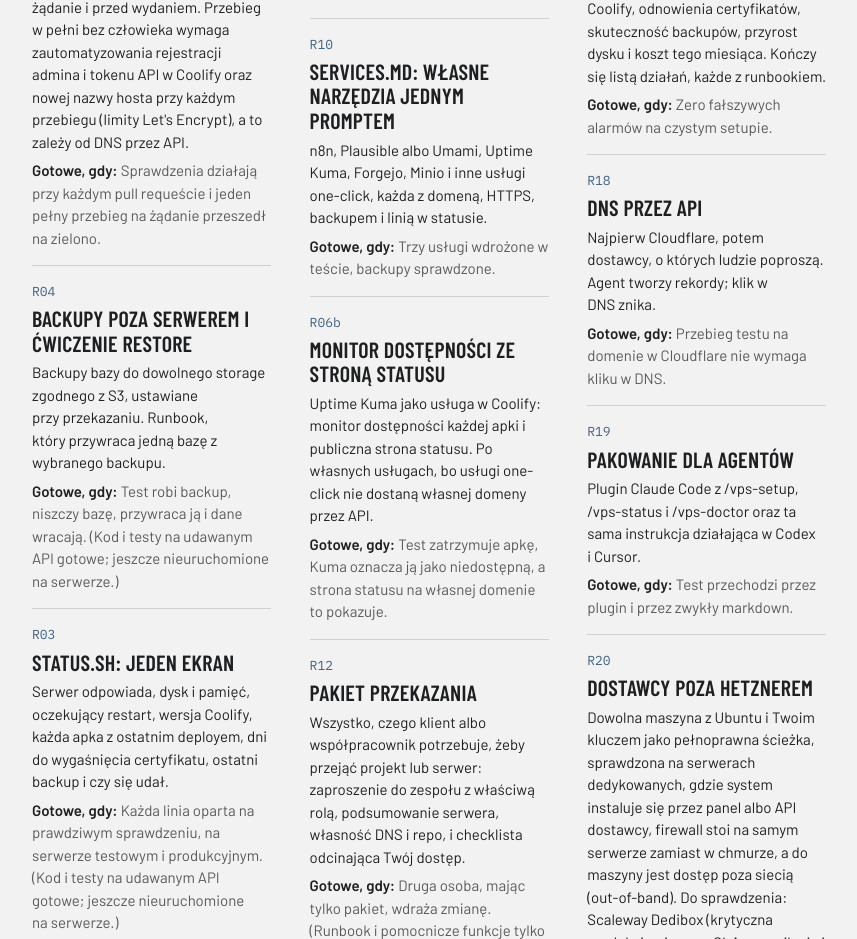
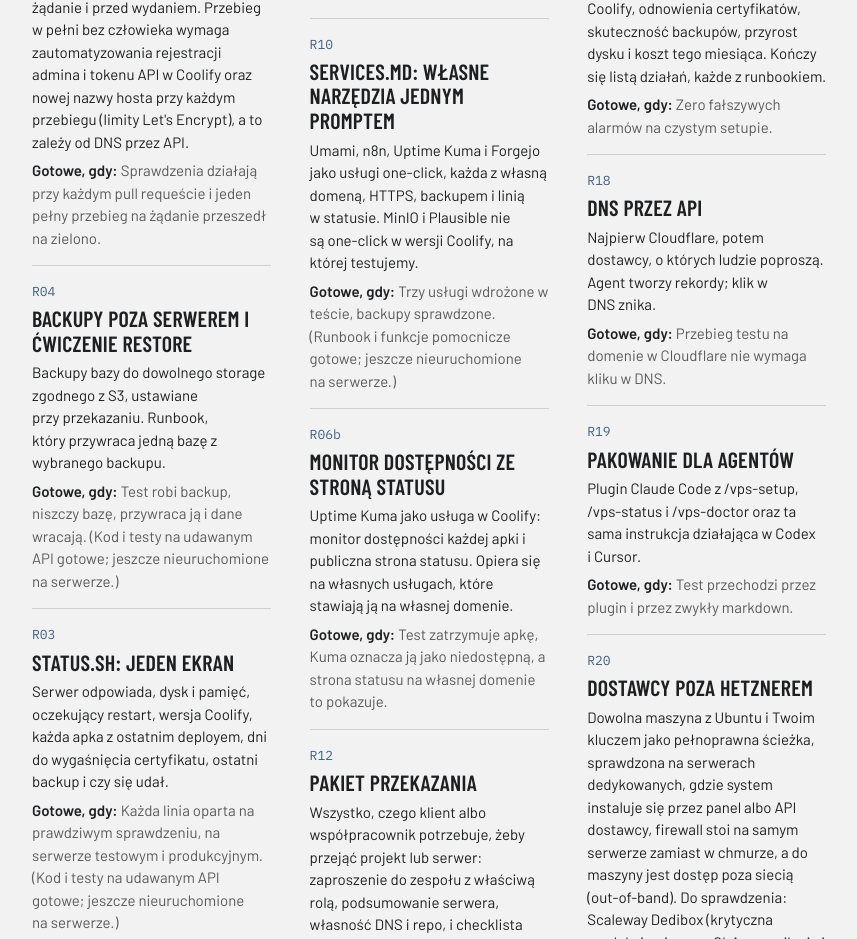
Before and after one commit to bartek-filipiuk/vps-setup-one-shot, a Next.js app in the folder starter/: page /pl/roadmap in a window 1280 px wide. Shown: the part 1538-2477 px from the top of the page, without its empty margins (72-929 px from the left). Built offline with nearby package versions, Linux system fonts and the light colour scheme; no server answers.

Commit message:
Roadmap and SERVER.md: R10 runbook and helpers done, R06b no longer blocked on the domain
R10 names the four supported services and says it has not run on a server. R06b builds on R10 instead of depending on it for the domain. SERVER.md points to SERVICES.md under Everyday.

```diff
--- a/starter/app/roadmap.ts
+++ b/starter/app/roadmap.ts
@@ -17,8 +17,8 @@ const en: { lanes: Record<LaneKey, Item[]>; shipped: Shipped[] } = {
     next: [
       { id: "R07", name: "Safe deploys", value: "Database dump before every deploy, the rollback point printed, a runbook that reverts to the previous image and restores the dump if needed.", done: "A broken commit is deployed, rolled back, and the app is healthy with its data. (Code and fake-API tests done; not run on a server yet.)" },
       { id: "R05", name: "DOCTOR.md: my app is down", value: "From a symptom (site down, deploy failed, 502, certificate error, server unreachable) to a fix, or to an honest \"this needs a human because\".", done: "Five symptoms broken on purpose in the harness; the runbook reaches the right fix for each. (Runbook done; fixtures not run on a server yet.)" },
-      { id: "R10", name: "SERVICES.md: self-host the tools", value: "n8n, Plausible or Umami, Uptime Kuma, Forgejo, Minio and the other one-click services, each with a domain, HTTPS, backups and a line in status.", done: "Three services deploy in the harness with backups verified." },
-      { id: "R06b", name: "Uptime checks with a status page", value: "Uptime Kuma as a Coolify service: an uptime check per app and a public status page. Comes after self-hosted services, because one-click services cannot get a custom domain through the API.", done: "The harness stops the app, Kuma marks it down, and the status page on its own domain shows it." },
+      { id: "R10", name: "SERVICES.md: self-host the tools", value: "Umami, n8n, Uptime Kuma and Forgejo as one-click services, each with its own domain, HTTPS, backups and a line in status. MinIO and Plausible are not one-click on the Coolify version we test with.", done: "Three services deploy in the harness with backups verified. (Runbook and helpers done; not run on a server yet.)" },
+      { id: "R06b", name: "Uptime checks with a status page", value: "Uptime Kuma as a Coolify service: an uptime check per app and a public status page. Builds on self-hosted services, which create it on its own domain.", done: "The harness stops the app, Kuma marks it down, and the status page on its own domain shows it." },
       { id: "R12", name: "Handover pack", value: "Everything a client or colleague needs to take over a project or a server: a team invite with the right role, the server summary, DNS and repo ownership, and the checklist that removes your own access.", done: "A second user, with only the pack, deploys a change. (Runbook and read-only helpers done; not run on a server yet.)" },
     ],
     later: [
@@ -58,8 +58,8 @@ const pl: typeof en = {
     next: [
       { id: "R07", name: "Bezpieczne deploye", value: "Dump bazy przed każdym deployem, wypisany punkt powrotu, runbook, który wraca do poprzedniego obrazu i w razie potrzeby przywraca dump.", done: "Zepsuty commit wchodzi, zostaje cofnięty, a apka działa ze swoimi danymi. (Kod i testy na udawanym API gotowe; jeszcze nieuruchomione na serwerze.)" },
       { id: "R05", name: "DOCTOR.md: moja apka nie działa", value: "Od objawu (strona nie działa, deploy padł, 502, błąd certyfikatu, serwer nie odpowiada) do naprawy albo do uczciwego „tu potrzebny człowiek, bo”.", done: "Pięć objawów wywołanych celowo w teście; runbook dochodzi do właściwej naprawy każdego. (Runbook gotowy; scenariusze jeszcze nieuruchomione na serwerze.)" },
-      { id: "R10", name: "SERVICES.md: własne narzędzia jednym promptem", value: "n8n, Plausible albo Umami, Uptime Kuma, Forgejo, Minio i inne usługi one-click, każda z domeną, HTTPS, backupem i linią w statusie.", done: "Trzy usługi wdrożone w teście, backupy sprawdzone." },
-      { id: "R06b", name: "Monitor dostępności ze stroną statusu", value: "Uptime Kuma jako usługa w Coolify: monitor dostępności każdej apki i publiczna strona statusu. Po własnych usługach, bo usługi one-click nie dostaną własnej domeny przez API.", done: "Test zatrzymuje apkę, Kuma oznacza ją jako niedostępną, a strona statusu na własnej domenie to pokazuje." },
+      { id: "R10", name: "SERVICES.md: własne narzędzia jednym promptem", value: "Umami, n8n, Uptime Kuma i Forgejo jako usługi one-click, każda z własną domeną, HTTPS, backupem i linią w statusie. MinIO i Plausible nie są one-click w wersji Coolify, na której testujemy.", done: "Trzy usługi wdrożone w teście, backupy sprawdzone. (Runbook i funkcje pomocnicze gotowe; jeszcze nieuruchomione na serwerze.)" },
+      { id: "R06b", name: "Monitor dostępności ze stroną statusu", value: "Uptime Kuma jako usługa w Coolify: monitor dostępności każdej apki i publiczna strona statusu. Opiera się na własnych usługach, które stawiają ją na własnej domenie.", done: "Test zatrzymuje apkę, Kuma oznacza ją jako niedostępną, a strona statusu na własnej domenie to pokazuje." },
       { id: "R12", name: "Pakiet przekazania", value: "Wszystko, czego klient albo współpracownik potrzebuje, żeby przejąć projekt lub serwer: zaproszenie do zespołu z właściwą rolą, podsumowanie serwera, własność DNS i repo, i checklista odcinająca Twój dostęp.", done: "Druga osoba, mając tylko pakiet, wdraża zmianę. (Runbook i pomocnicze funkcje tylko do odczytu gotowe; jeszcze nieuruchomione na serwerze.)" },
     ],
     later: [
```
Also changed, not shown: 2 other files (tests, documents, lock files or other folders).
